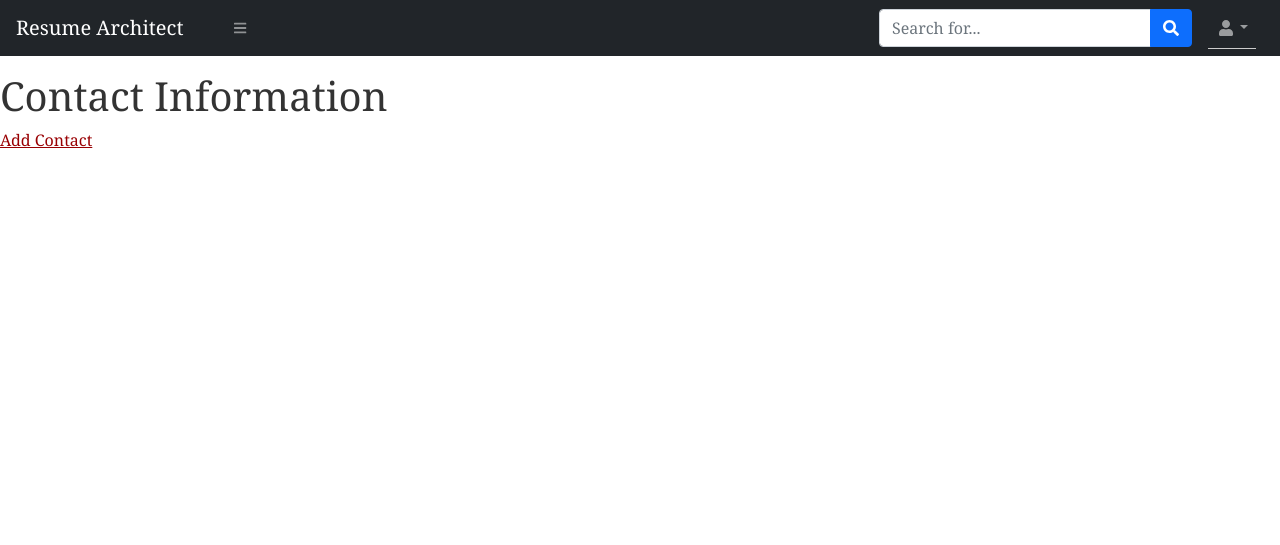
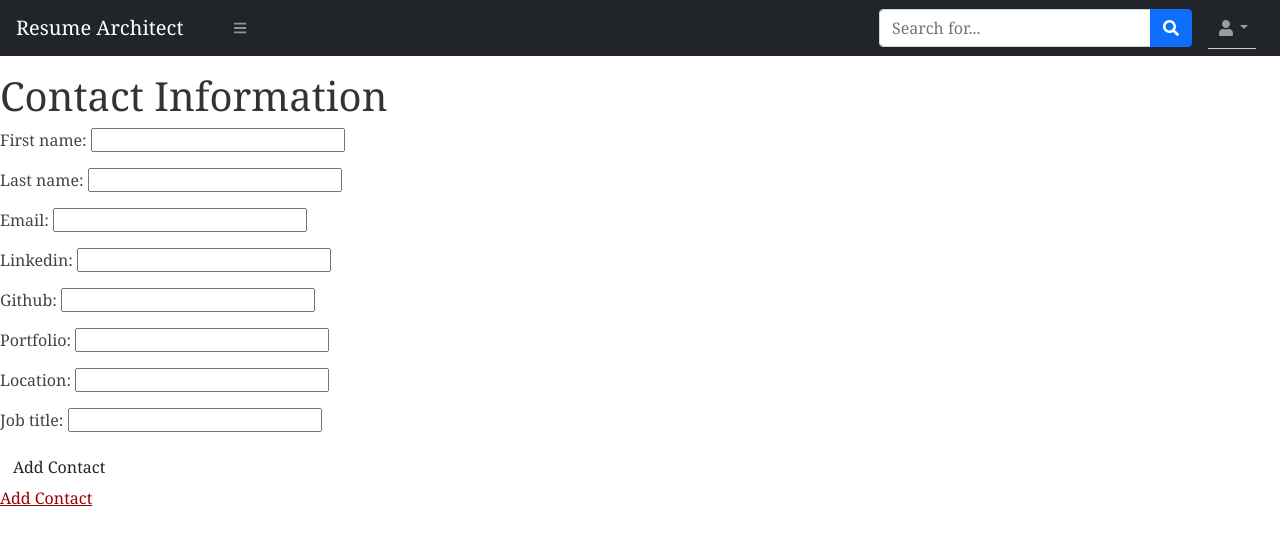
Before and after one commit to Jazmin-Ewers/resume_architect, a Django app: page /contacts/ in a window 1280 px wide. Shown: the top 545 px of the page. Run offline with Django 3.2, Linux system fonts and the light colour scheme; data that the repository does not hold is empty; some libraries are stand-ins or nearby versions.

Commit message:
Add Contacts index page with contact create form

```diff
--- a/main_app/templates/contacts/index.html
+++ b/main_app/templates/contacts/index.html
@@ -18,12 +18,13 @@
       <a href="#">Edit</a>
       <a href="#">Delete</a>
     </div>
-    <form action="" method="POST">
-        {% csrf_token %}
-        {{ contacts_form.as_p }}
-        <input type="submit" class="btn" value="Add Contact">
-      </form>
   </div>
   {% endfor %}
+
+  <form action="{% url 'contacts_create' %}" method="POST">
+    {% csrf_token %}
+    {{ contacts_form.as_p }}
+    <input type="submit" class="btn" value="Add Contact">
+  </form>
   <a href="">Add Contact</a>
 {% endblock %}
--- a/main_app/urls.py
+++ b/main_app/urls.py
@@ -8,6 +8,7 @@ urlpatterns = [
   path('skills/create/', views.SkillCreate.as_view(), name='skills_create'),
   path('skills/', views.skills_index, name='skills_index'),
   path('skills/<int:pk>/update/', views.SkillUpdate.as_view(), name='skills_update'),
+  # path('skills/<int:pk>/delete/', views.SkillUpdate.as_view(), name='skills_update'),
   #Resume paths
   path('resumes/create/', views.ResumeCreate.as_view(), name='resumes_create'),
   path('resumes/<int:resume_id>/', views.resumes_detail, name='resumes_detail'),
@@ -18,5 +19,5 @@ urlpatterns = [
 
   # Contact Paths
   path('contacts/', views.contacts_index, name='contacts_index'),
-
+  path('contacts/create/', views.contacts_create, name='contacts_create'),
 ]
--- a/main_app/views.py
+++ b/main_app/views.py
@@ -86,3 +86,12 @@ def contacts_index(request):
     'contacts': contacts,
     'contacts_form': contacts_form
   })
+
+def contacts_create(request):
+  if request.method == 'POST':
+    form = ContactForm(request.POST)
+    # Contact.objects.create(form)
+    if form.is_valid():
+      new_contact = form.save(commit=False)
+      new_contact.save()
+    return redirect('contacts_index')
```
